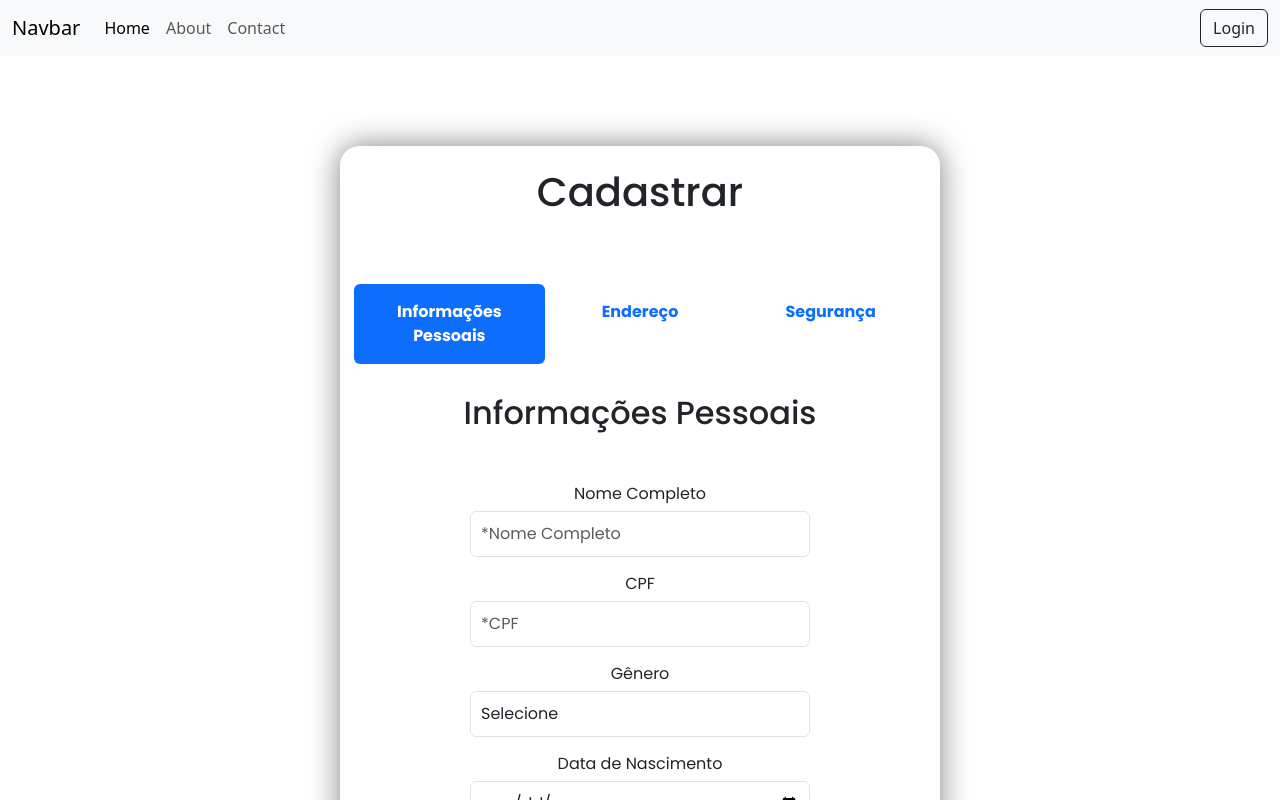
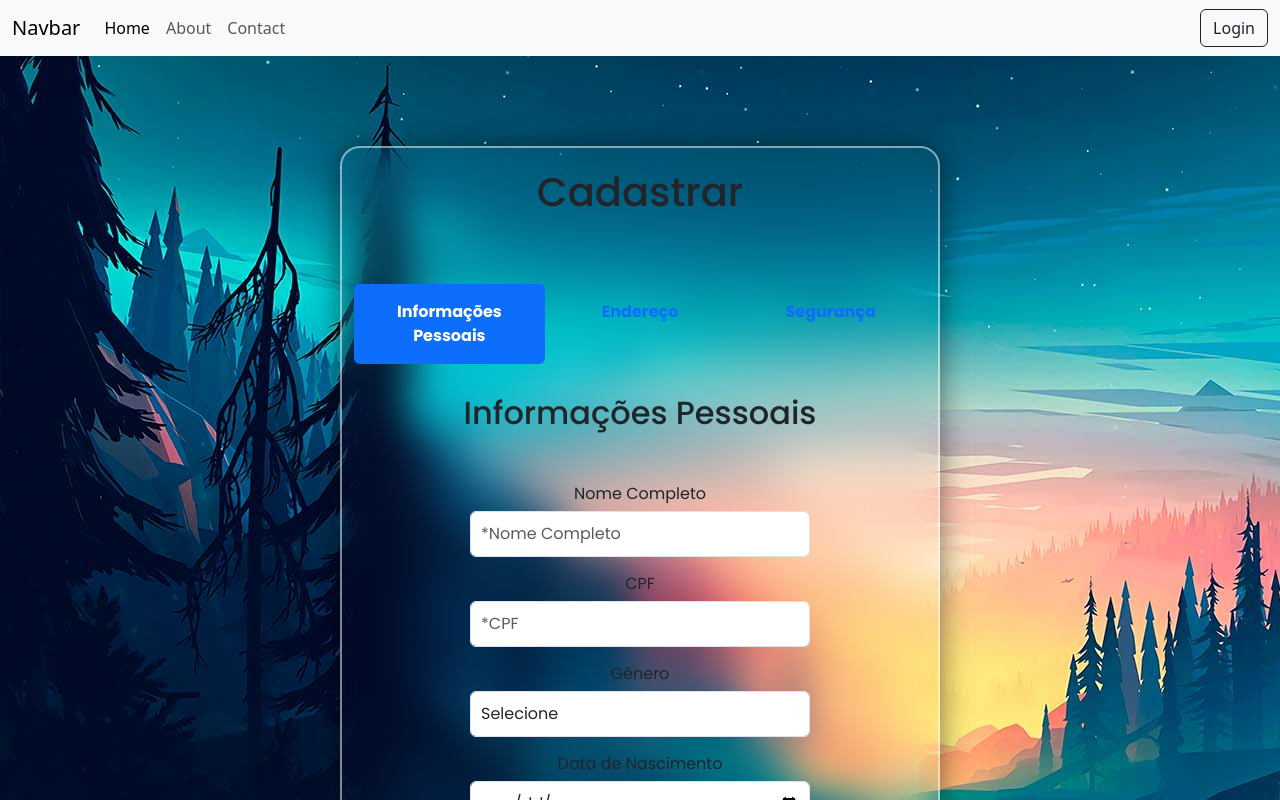
Before and after one commit to DouglasIde/LoginAndLearn, an Angular app: page /cadastrarUsuario in a window 1280 px wide. Shown: the top 800 px of the page. Built offline with nearby package versions, Linux system fonts and the light colour scheme.

Commit message:
Feat: Adding the background image

```diff
--- a/src/app/app.component.scss
+++ b/src/app/app.component.scss
@@ -0,0 +1,6 @@
+:host {
+    display: block;
+    background: url(./assets/background.jpg);
+    background-repeat: no-repeat;
+    height: 100%;
+}
--- a/src/app/app.module.ts
+++ b/src/app/app.module.ts
@@ -6,6 +6,8 @@ import { AppRoutingModule } from './app.routing.module';
 import { FormsModule, ReactiveFormsModule } from '@angular/forms';
 import { HttpClientModule } from '@angular/common/http';
 import { CommonModule } from '@angular/common';
+import { MatStepperModule } from '@angular/material/stepper';
+import { CdkStepperModule } from '@angular/cdk/stepper';
 
 @NgModule({
     declarations: [
@@ -17,7 +19,9 @@ import { CommonModule } from '@angular/common';
         HttpClientModule,
         ReactiveFormsModule,
         CommonModule,
-        AppComponent
+        AppComponent,
+        MatStepperModule,
+        CdkStepperModule
     ],
     providers: [],
     bootstrap: []
--- a/src/app/cadastro/cadastro.component.html
+++ b/src/app/cadastro/cadastro.component.html
@@ -6,11 +6,9 @@
       <app-info-pessoal></app-info-pessoal>
     </cdk-step>
     <cdk-step [label]="'Endereço'">
-      Step 2
       <app-endereco></app-endereco>
     </cdk-step>
     <cdk-step [label]="'Segurança'">
-      Step 3
       <app-conta></app-conta>
     </cdk-step>
   </app-stepper>
--- a/src/app/cadastro/cadastro.component.ts
+++ b/src/app/cadastro/cadastro.component.ts
@@ -13,5 +13,5 @@ import { ContaComponent } from "./conta/conta.component";
   styleUrl: './cadastro.component.scss'
 })
 export class CadastroComponent {
-
+  title = 'stepper';
 }
--- a/src/app/cadastro/info-pessoal/info-pessoal.component.html
+++ b/src/app/cadastro/info-pessoal/info-pessoal.component.html
@@ -25,6 +25,6 @@
     <label for="phone" class="form-label">Telefone Celular</label>
     <input type="text" id="phone" class="form-control" placeholder="(99) 99999-9999">
 
-    <button type="submit" class="btn btn-dark btn-next" cdkStepperNext>Próximo</button>
+    <button type="button" class="btn btn-dark btn-next" cdkStepperNext>Próximo</button>
   </div>
 </form>
--- a/src/app/stepper/stepper.component.html
+++ b/src/app/stepper/stepper.component.html
@@ -1,6 +1,6 @@
 <div class="container mt-5">
     <ul class="nav nav-pills nav-justified">
-      <li class="nav-item" *ngFor="let step of stepsItems; let i = index">
+      <li class="nav-item" *ngFor="let step of steps.toArray(); let i = index">
         <div class="d-grid">
           <button
             (click)="onClick(i)"
--- a/src/app/stepper/stepper.component.ts
+++ b/src/app/stepper/stepper.component.ts
@@ -1,5 +1,5 @@
 import { CommonModule } from '@angular/common';
-import { Component, Input, NgModule, QueryList, TemplateRef, ViewChildren } from '@angular/core';
+import { AfterViewInit, Component, Input, NgModule, QueryList, TemplateRef, ViewChildren } from '@angular/core';
 import { CdkStep, CdkStepper, CdkStepperModule } from '@angular/cdk/stepper';
 
 @Component({
@@ -10,10 +10,10 @@ import { CdkStep, CdkStepper, CdkStepperModule } from '@angular/cdk/stepper';
   styleUrl: './stepper.component.scss',
   providers: [{provide: CdkStepper, useExisting: StepperComponent}]
 })
-export class StepperComponent extends CdkStepper {
+export class StepperComponent extends CdkStepper{
   @Input() linearModeSelected = true;
 
-  // @ViewChildren(CdkStep) steps!: QueryList<CdkStep>;
+  // @ViewChildren(CdkStep) declare steps: QueryList<CdkStep>;
 
   onClick(index: number){
     this.selectedIndex = index;
@@ -23,8 +23,9 @@ export class StepperComponent extends CdkStepper {
     return this.steps.toArray();
   }
 
-  getStepContent(index: number): TemplateRef<any> | null{
-    const step = this.stepsItems[index];
+  getStepContent(index: number): TemplateRef<any> | null {
+    const step = this.steps.toArray()[index];
+    console.log('Step Content:', step ? step.content : null);
     return step ? step.content : null;
   }
 }
--- a/src/styles.scss
+++ b/src/styles.scss
@@ -1,4 +1,12 @@
 @import url('https://fonts.googleapis.com/css2?family=Poppins:ital,wght@0,100;0,200;0,300;0,400;0,500;0,600;0,700;0,800;0,900;1,100;1,200;1,300;1,400;1,500;1,600;1,700;1,800;1,900&display=swap');
+
+.body {
+  background-color: aqua;
+}
+
+.app-container {
+  background-color: aqua;
+}
 
 .poppins-thin {
     font-family: "Poppins", sans-serif;
```
Also changed, not shown: src/app/assets/background.jpg (added).
